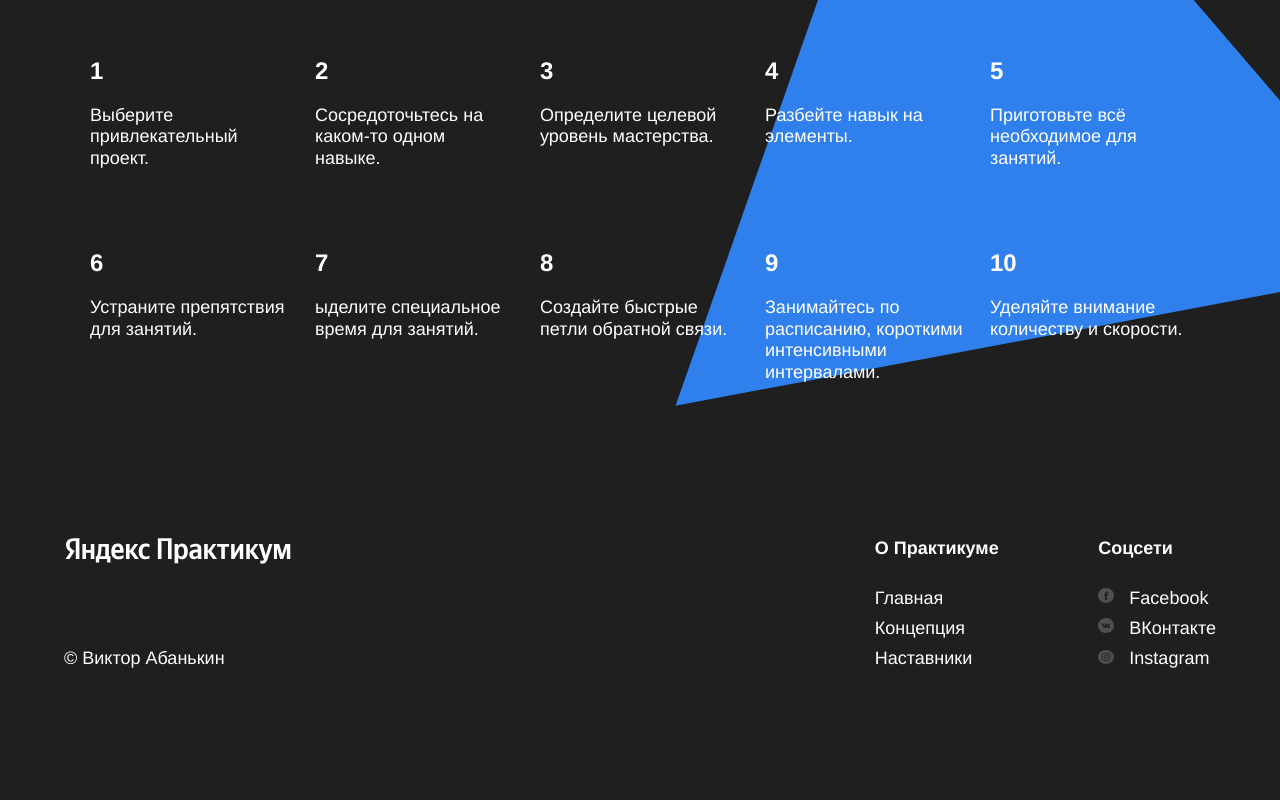
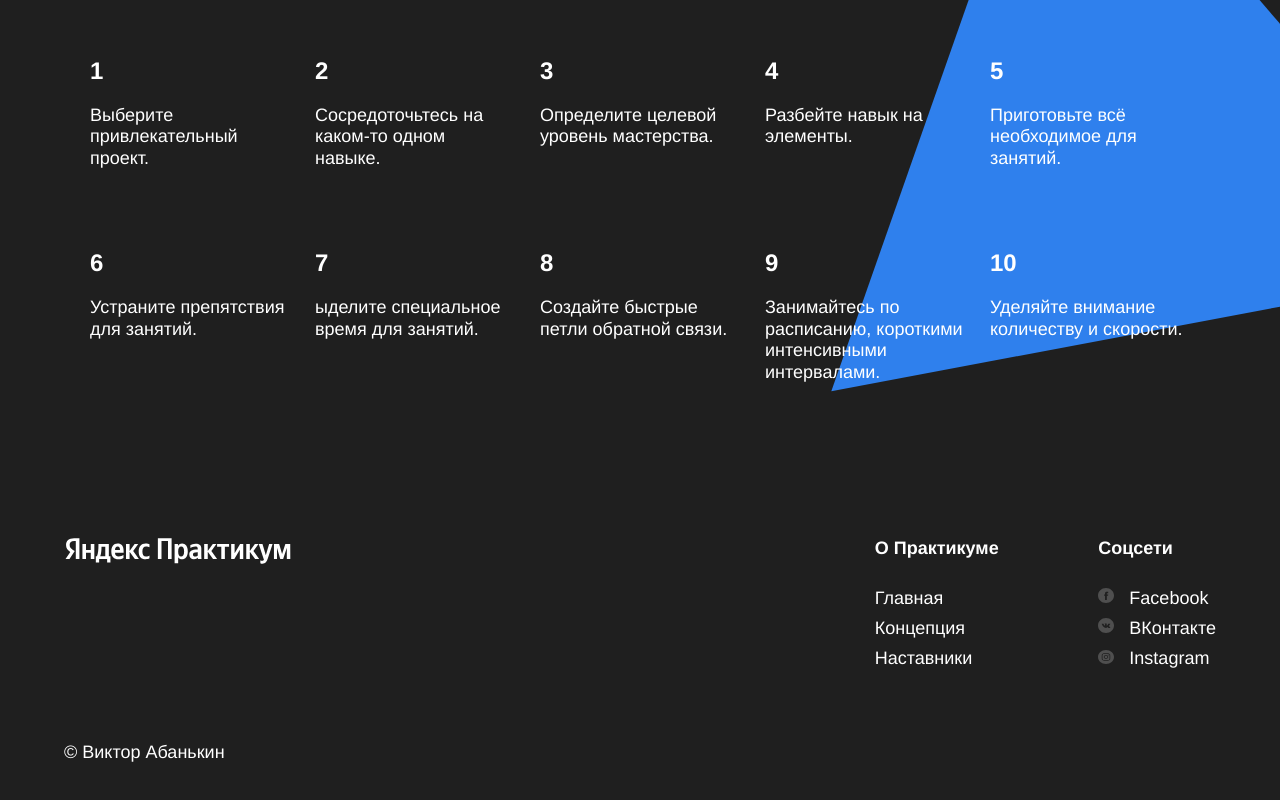
Before and after one commit to NikiShmyaps/how-to-learn, a plain HTML site: page index.html in a window 1280 px wide. Shown: the part 3133-3933 px from the top of the page. Drawn offline with Linux system fonts and the light colour scheme.

Commit message:
correction

```diff
--- a/index.html
+++ b/index.html
@@ -123,6 +123,7 @@
             <p class="table__text table__text_theme_dark">Уделяйте внимание количеству и скорости.</p>
           </li>
         </ul>
+        <div class="kaufman__triangle"></div>
       </section>
     </main>
     <footer class="footer">
--- a/styles/style.css
+++ b/styles/style.css
@@ -196,10 +196,6 @@
   margin: 100px 0;
 }
 
-.table__text-label {
-  padding-top: 20px;
-}
-
 /* digits end */
 
 .feynman {
@@ -265,7 +261,7 @@
   position: relative;
   padding: 90px 0;
   overflow: hidden;
-  background: url(../images/kaufman-triangle.svg) no-repeat 150% -75px var(--background-dark);
+  background: var(--background-dark);
 }
 
 .section-title_theme_dark {
@@ -298,9 +294,20 @@
   color: #fff;
 }
 
+.kaufman__triangle {
+  position: absolute;
+  z-index: 1;
+  top: 0;
+  right: -210px;
+  min-width: 877px;
+  min-height: 877px;
+  background: url(../images/kaufman-triangle.svg) 100%/cover;
+}
+
 /* kaufman end */
 
 .footer {
+  display: flex;
   box-sizing: border-box;
   background: var(--background-dark);
   padding-top: 60px;
@@ -313,7 +320,6 @@
   justify-content: space-between;
   width: 90%;
   margin: 0 auto;
-  height: 100%;
 }
 
 .footer__column {
```
